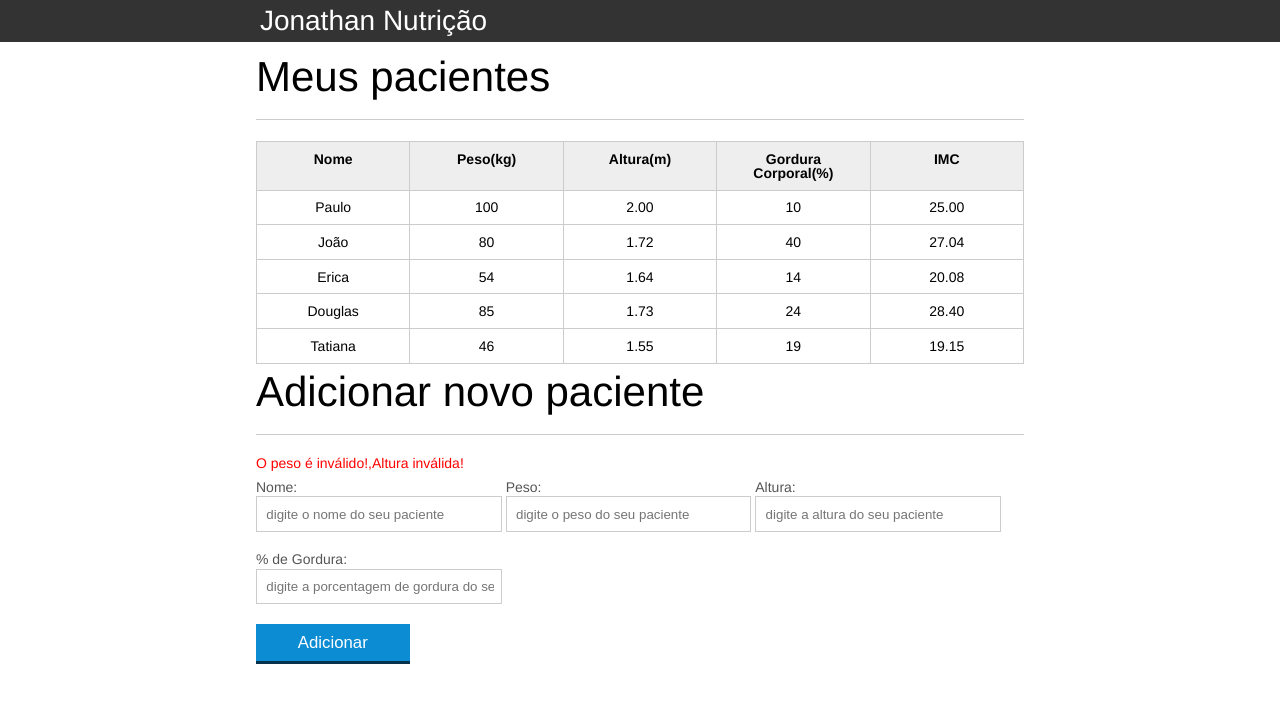
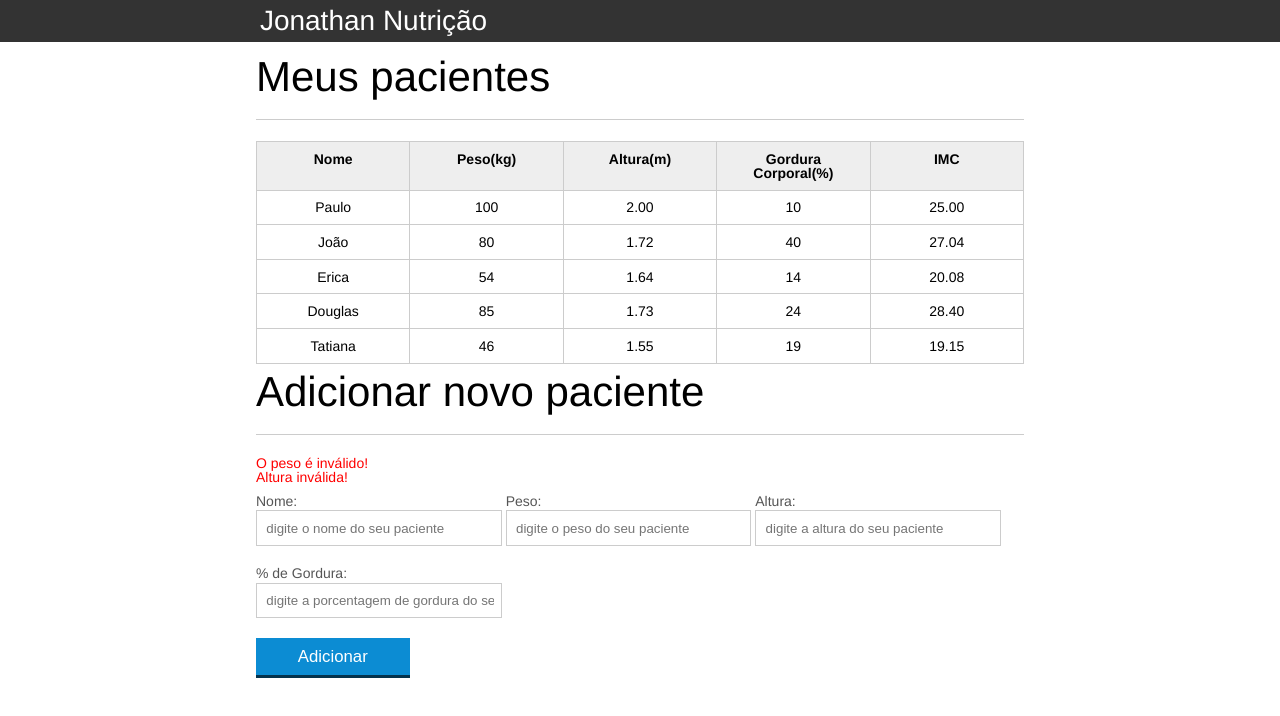
Before and after one commit to JonathanLima25/Tabela-Nutricao, a plain HTML site: page index.html in a window 1280 px wide. Both pictures are taken after typing "Sample", "Sample", "Sample", "Sample" into the empty fields and a click on the button "Adicionar". Drawn offline with Linux system fonts and the light colour scheme.

Commit message:
refatorando mensagens de erro

```diff
--- a/index.html
+++ b/index.html
@@ -75,7 +75,9 @@
 		<!-- ... -->
 		<section class="container">
 			<h2 id="titulo-form">Adicionar novo paciente</h2>
-			<span id="mensagem-erro" class="invalido"></span>
+			<ul id="mensagens-erro" class="invalido">
+
+			</ul>
 			<form id="form-adiciona">
 				<div class="grupo">
 					<label for="nome">Nome:</label>
--- a/js/form.js
+++ b/js/form.js
@@ -8,11 +8,12 @@ botao.onclick = function(event){
 
     let pacienteTr = montaTr(paciente);
 
-    let erro = validaPaciente(paciente);
+    let erros = validaPaciente(paciente);
 
-    if(erro.length > 0){
-        let mensagemErro = document.querySelector('#mensagem-erro');
-        mensagemErro.textContent = erro;
+    if(erros.length > 0){
+        // let mensagemErro = document.querySelector('');
+        // mensagemErro.textContent = erros;
+        exibeMensagensErro(erros);
         form.reset();
         return;
     }
@@ -21,6 +22,15 @@ botao.onclick = function(event){
     tabela.appendChild(pacienteTr);
 
     form.reset();
+}
+
+function exibeMensagensErro(erros){
+    let ul = document.querySelector('#mensagens-erro');
+    erros.forEach(function(erro){
+        let li = document.createElement("li");
+        li.textContent = erro;
+        ul.appendChild(li);
+    })
 }
 
 function obtemPacienteFormulario(form) {
```
